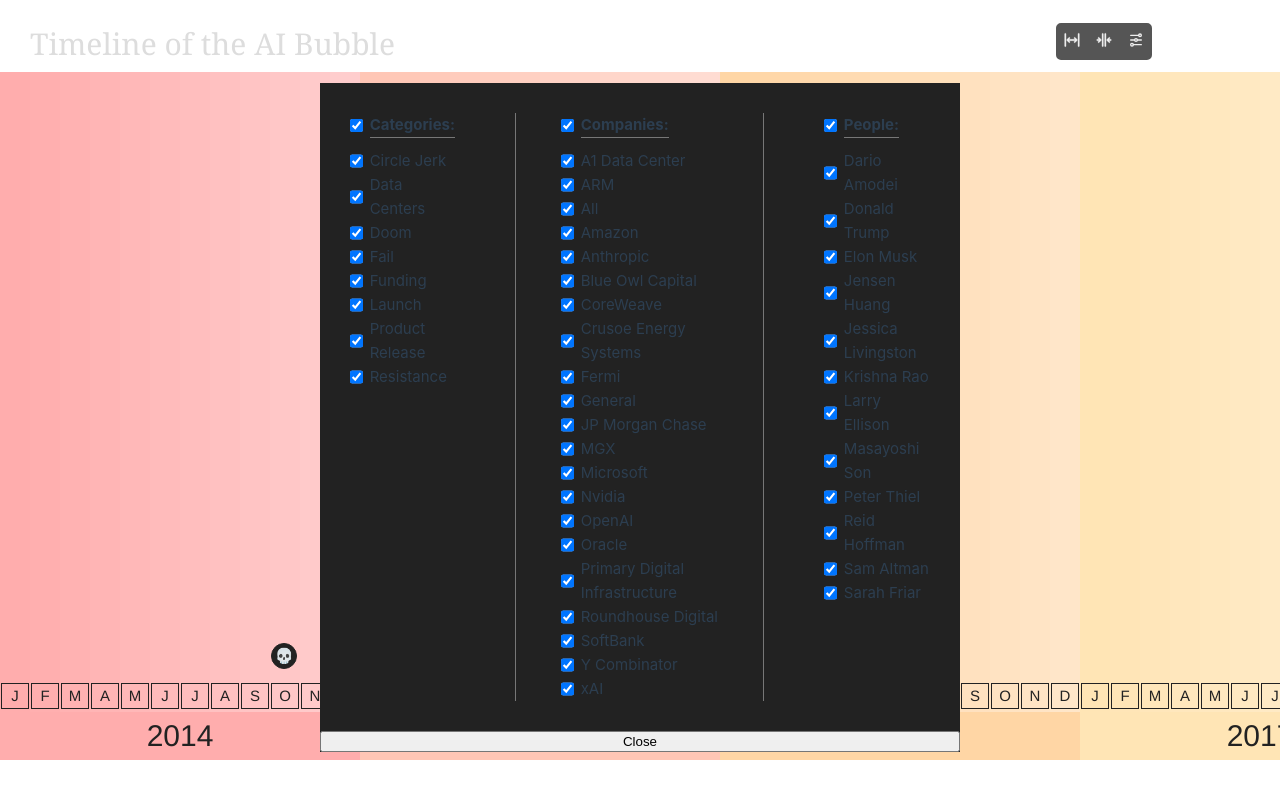
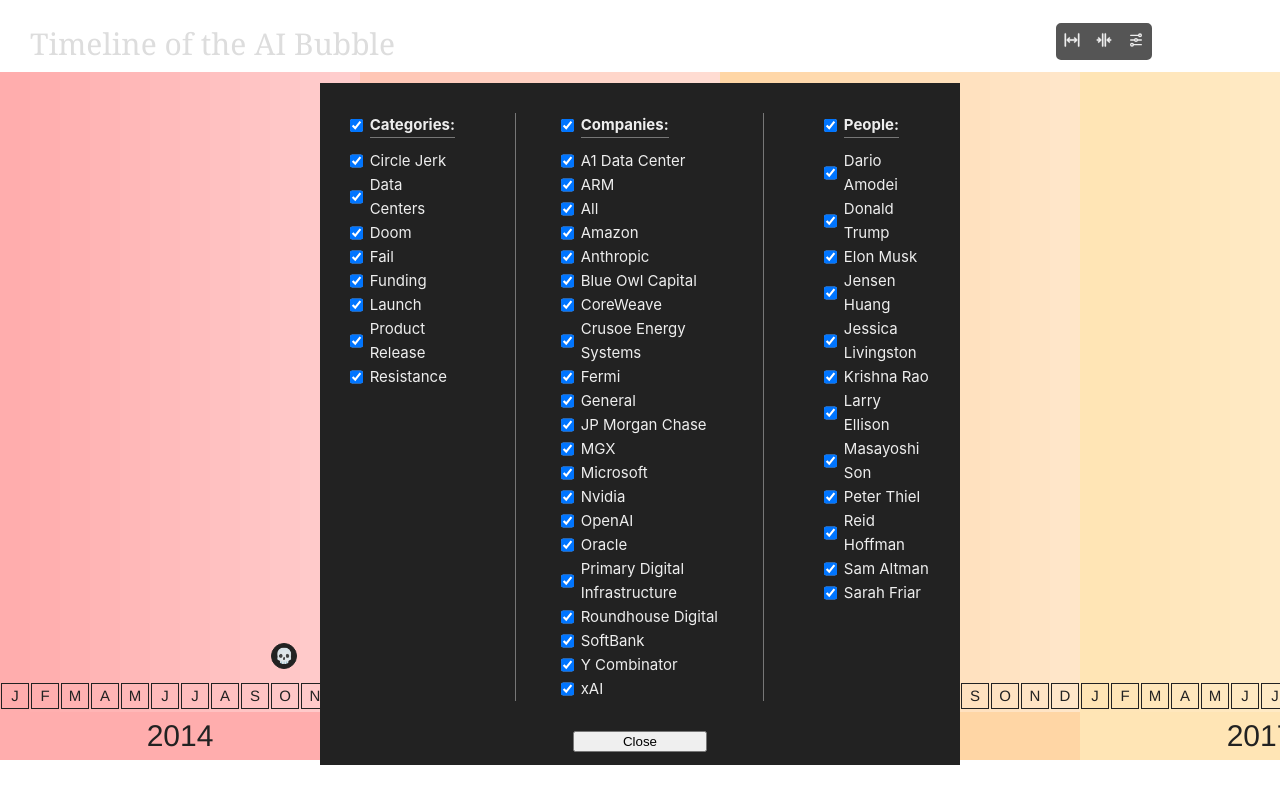
Before and after one commit to Jufebrown/bubble-timeline, a Vue app: page / in a window 1280 px wide. Both pictures are taken after a click on the button 1136 px from the left and 41 px from the top of the page. Built offline with nearby package versions, Linux system fonts and the light colour scheme.

Commit message:
styled filter menu

```diff
--- a/src/components/FilterButton.vue
+++ b/src/components/FilterButton.vue
@@ -5,7 +5,10 @@
 </script>
 
 <template>
-  <button class="filter-button" @click="timelineStore.showFilterMenu = true">
+  <button
+    class="filter-button"
+    @click="timelineStore.showFilterMenu = !timelineStore.showFilterMenu"
+  >
     <svg
       width="16px"
       height="16px"
--- a/src/components/FilterMenu.vue
+++ b/src/components/FilterMenu.vue
@@ -131,7 +131,7 @@
         </ul>
       </div>
     </div>
-    <button @click="timelineStore.showFilterMenu = false">Close</button>
+    <button class="close-button" @click="timelineStore.showFilterMenu = false">Close</button>
   </div>
 </template>
 
@@ -171,6 +171,7 @@
   flex-direction: column;
   left: 50%;
   transform: translate(-50%, 0);
+  color: #eee;
 }
 
 .filter-list-wrapper {
@@ -187,4 +188,9 @@
   border-left: 1px solid #777;
   border-right: 1px solid #777;
 }
+
+.close-button {
+  width: 10em;
+  margin: 0 auto 1em auto;
+}
 </style>
```
